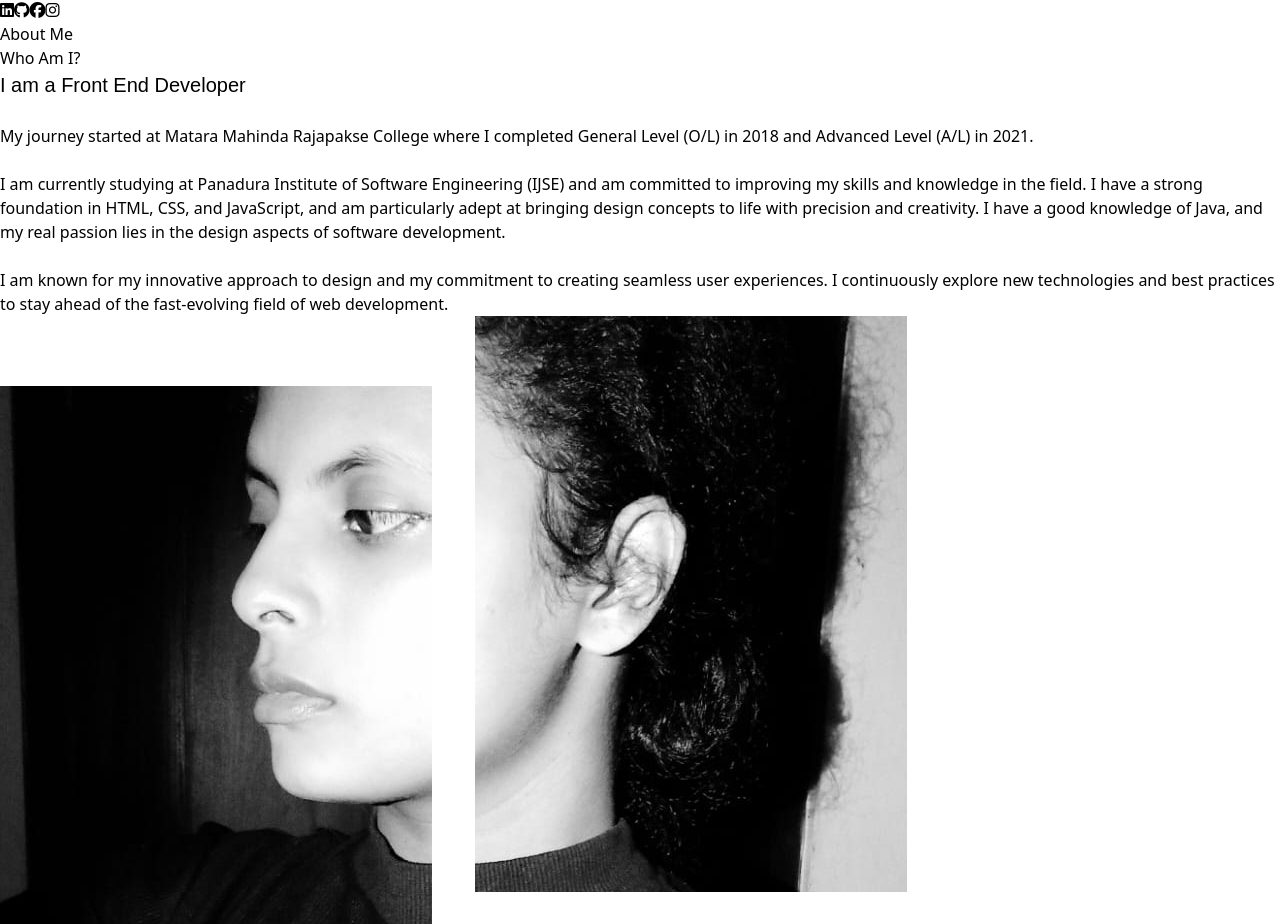
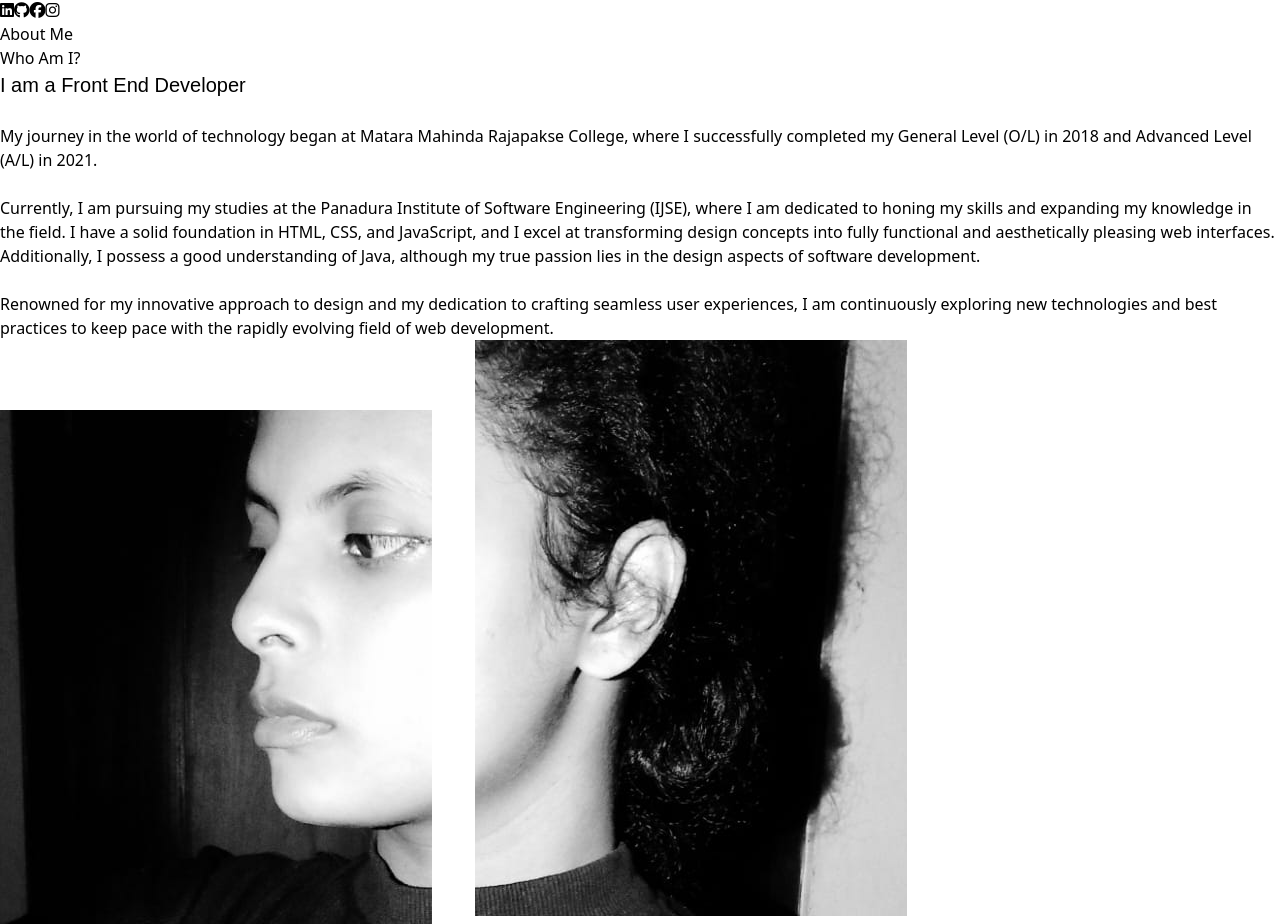
Before and after one commit to SavindiLayanga/Portfolio-react, a React (Vite) app: page / in a window 1280 px wide. Shown: the part 1458-2382 px from the top of the page. Built offline with nearby package versions, Linux system fonts and the light colour scheme.

Commit message:
paragraph align

```diff
--- a/src/pages/about.tsx
+++ b/src/pages/about.tsx
@@ -12,22 +12,16 @@ const AboutSection: React.FC = () => {
                         I am a Front End Developer
                     </p>
                     <br />
-                    <p className="text-gray-600">
-                        My journey started at Matara Mahinda Rajapakse College where I completed General Level (O/L) in 2018
-                        and Advanced Level (A/L) in 2021.
+                    <p className="text-gray-600 fa-align-justify">
+                        My journey in the world of technology began at Matara Mahinda Rajapakse College, where I successfully completed my General Level (O/L) in 2018 and Advanced Level (A/L) in 2021.
                     </p>
                     <br />
-                    <p className="text-gray-600">
-                        I am currently studying at Panadura Institute of Software Engineering (IJSE) and am committed to
-                        improving my skills and knowledge in the field. I have a strong foundation in HTML, CSS, and JavaScript,
-                        and am particularly adept at bringing design concepts to life with precision and creativity. I have a
-                        good knowledge of Java, and my real passion lies in the design aspects of software development.
+                    <p className="text-gray-600 fa-align-justify">
+                        Currently, I am pursuing my studies at the Panadura Institute of Software Engineering (IJSE), where I am dedicated to honing my skills and expanding my knowledge in the field. I have a solid foundation in HTML, CSS, and JavaScript, and I excel at transforming design concepts into fully functional and aesthetically pleasing web interfaces. Additionally, I possess a good understanding of Java, although my true passion lies in the design aspects of software development.
                     </p>
                     <br />
-                    <p className="text-gray-600">
-                        I am known for my innovative approach to design and my commitment to creating seamless user
-                        experiences. I continuously explore new technologies and best practices to stay ahead of the
-                        fast-evolving field of web development.
+                    <p className="text-gray-600 fa-align-justify">
+                        Renowned for my innovative approach to design and my dedication to crafting seamless user experiences, I am continuously exploring new technologies and best practices to keep pace with the rapidly evolving field of web development.
                     </p>
                 </div>
 
```
